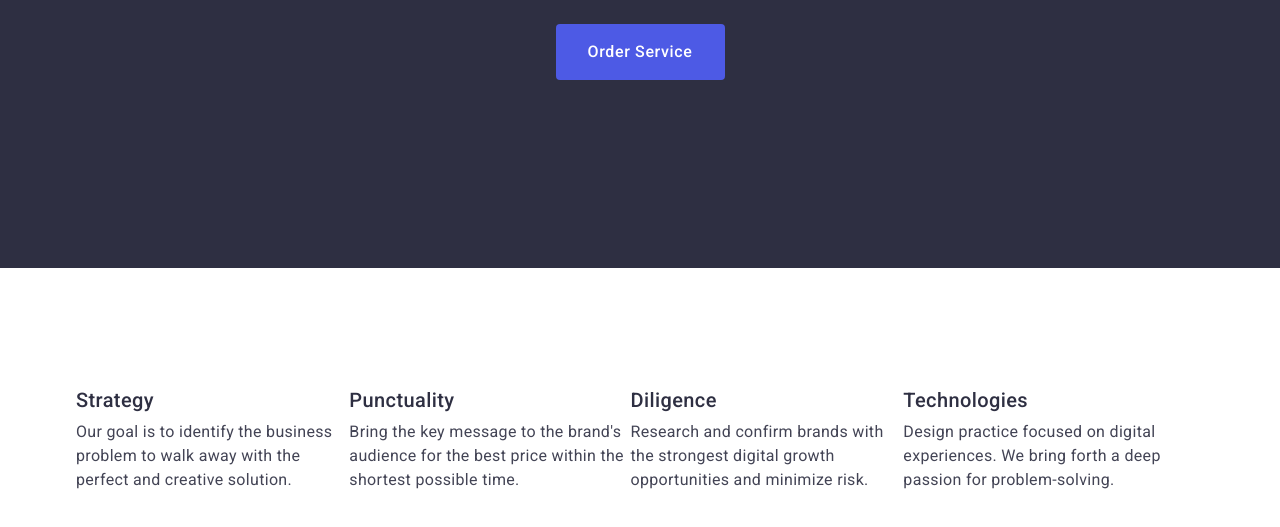
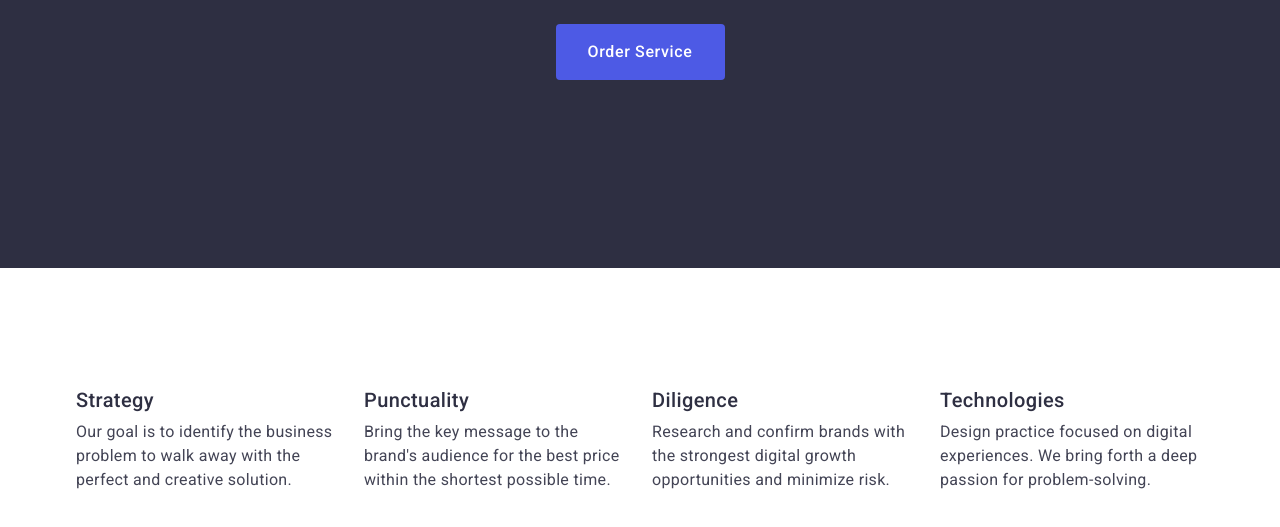
Before and after one commit to serhii009/goit-markup-hw-03, a plain HTML site: page index.html in a window 1280 px wide. Shown: the part 405-932 px from the top of the page. Drawn offline with nearby package versions, Linux system fonts and the light colour scheme.

Commit message:
Add files via upload

```diff
--- a/css/style.css
+++ b/css/style.css
@@ -186,11 +186,11 @@ border: none;
 }
 .features-menu-list {
     display: flex;
-    width: calc(100% - 3 * 24px / 4);
+    gap: 24px;
 }
 .features-menu-item {
     background-color: #FFFFFF;
-
+ width: calc((100% - 3 * 24px) / 4);
 }
 .features-item-title {
 font-weight: 500;
```
